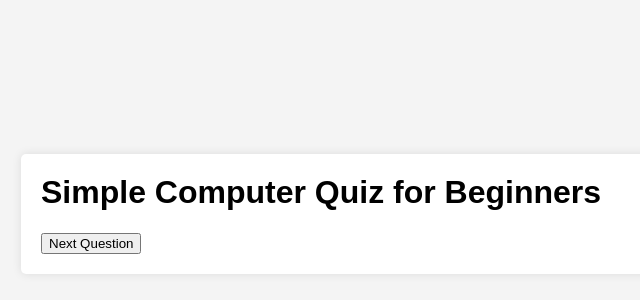
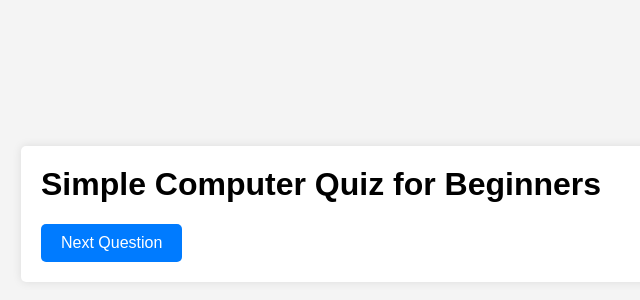
Before and after one commit to UmerBR/js-quiz-app, a plain HTML site: page index.html in a window 1280 px wide. Shown: the part 186-486 px from the top of the page, without its empty margins (299-939 px from the left). Drawn offline with Linux system fonts and the light colour scheme.

Commit message:
css code for button tag and hover psudo class for button added

```diff
--- a/style.css
+++ b/style.css
@@ -35,3 +35,17 @@ h1 {
 #options li {
     margin-bottom: 10px;
 }
+
+button {
+    background-color: #007BFF;
+    color: #fff;
+    border: none;
+    padding: 10px 20px;
+    cursor: pointer;
+    border-radius: 5px;
+    font-size: 1em;
+}
+
+button:hover {
+    background-color: #0056b3;
+}
```
